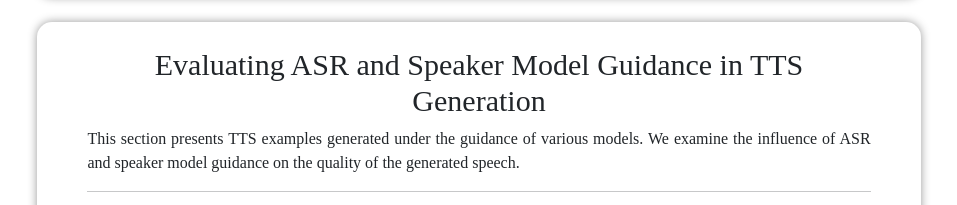
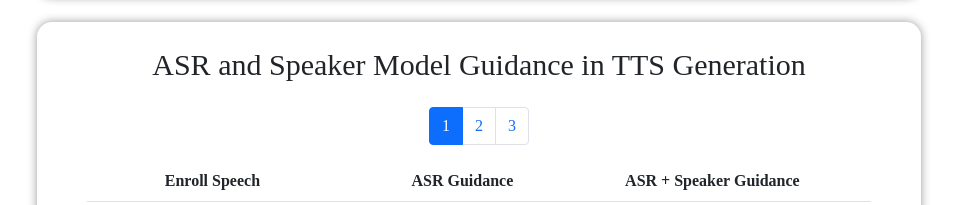
Before and after one commit to asr-guided-tts/asr-guided-tts.github.io, a plain HTML site: page index.html in a window 1280 px wide. Shown: the part 481-686 px from the top of the page, without its empty margins (161-1118 px from the left). Drawn offline with nearby package versions, Linux system fonts and the light colour scheme; some packages are replaced by stand-ins of ours.

Commit message:
remove section introduction

```diff
--- a/index.html
+++ b/index.html
@@ -199,14 +199,8 @@
     </div>
 
     <div class="content">
-      <h2 style="text-align: center;">Evaluating ASR and Speaker Model Guidance in TTS Generation</h2>
+      <h2 style="text-align: center;">ASR and Speaker Model Guidance in TTS Generation</h2>
       <div style="text-align: justify;">
-      <body>
-        <div style="text-align: justify;">
-        This section presents TTS examples generated under the guidance of various models. We examine the influence of ASR and speaker model guidance on the quality of the generated speech.
-        </div>
-      </body>
-      <HR>
     </div>
     <div style="margin-top: 0vh; text-align: center;">
       <div class="table-responsive pt-3">
```
